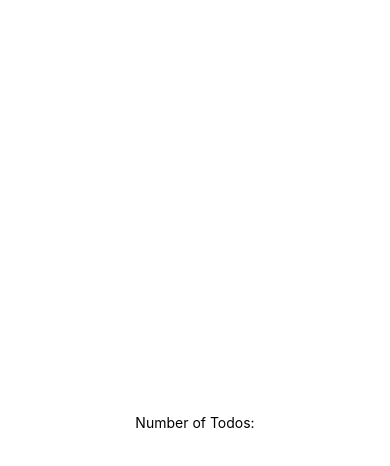
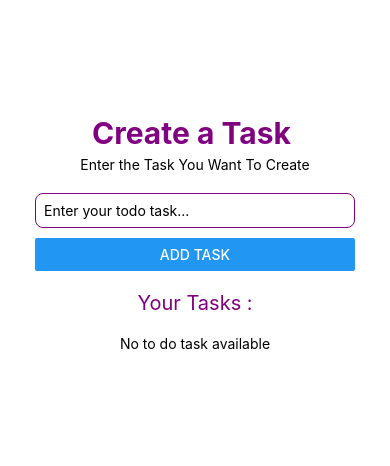
Before and after one commit to Muzammil-crypto/RN-Works_Todo, a React Native app: screen / in a window 390 px wide. Shown: the top 466 px of the page. Built offline with nearby package versions, Linux system fonts and the light colour scheme.

Commit message:
TodoCreated

```diff
--- a/App.tsx
+++ b/App.tsx
@@ -1,8 +1,19 @@
 import React from 'react';
+import {StatusBar} from 'react-native';
 import {Homepage} from './src/pages/Homepage';
 
 function App(): JSX.Element {
-  return <Homepage />;
+  return (
+    <>
+      <StatusBar
+        showHideTransition={'slide'}
+        backgroundColor={'purple'}
+        hidden={false}
+        translucent={false}
+      />
+      <Homepage />
+    </>
+  );
 }
 
 export default App;
--- a/src/pages/Homepage.tsx
+++ b/src/pages/Homepage.tsx
@@ -1,22 +1,141 @@
-import React from 'react';
-import {Text, View, StyleSheet} from 'react-native';
+import React, {useState} from 'react';
+import {
+  StyleSheet,
+  Text,
+  View,
+  TextInput,
+  Button,
+  ScrollView,
+} from 'react-native';
 import {theme} from '../core/Theme';
+interface IToDo {
+  id: number;
+  name: string;
+  price: number;
+}
+
 export const Homepage = () => {
+  const [value, setValue] = useState<string>('');
+  const [toDoList, setToDos] = useState<IToDo[]>([]);
+  const [error, showError] = useState<Boolean>(false);
+  //Functoins
+  const handleSubmit = (): void => {
+    if (value.trim()) setToDos([...toDoList, {text: value, completed: false}]);
+    else showError(true);
+    setValue('');
+  };
+
+  const removeItem = (index: number): void => {
+    const newToDoList = [...toDoList];
+    newToDoList.splice(index, 1);
+    setToDos(newToDoList);
+  };
+
+  const toggleComplete = (index: number): void => {
+    const newToDoList = [...toDoList];
+    newToDoList[index].completed = !newToDoList[index].completed;
+    setToDos(newToDoList);
+  };
   return (
-    <View style={styles.container}>
-      <Text style={styles.textStyle}>Number of Todos:</Text>
-    </View>
+    <ScrollView>
+      <View style={styles.container}>
+        <Text style={styles.title}>Create a Task </Text>
+        <Text style={styles.subtitle1}>Enter the Task You Want To Create</Text>
+        <View style={styles.inputWrapper}>
+          <TextInput
+            placeholder="Enter your todo task..."
+            value={value}
+            onChangeText={e => {
+              setValue(e);
+              showError(false);
+            }}
+            style={styles.inputBox}
+          />
+          <Button title="Add Task" onPress={handleSubmit} />
+        </View>
+        {error && (
+          <Text style={styles.error}>Error: Input field is empty...</Text>
+        )}
+        <Text style={styles.subtitle}>Your Tasks :</Text>
+        {toDoList.length === 0 && <Text>No to do task available</Text>}
+        {toDoList.map((toDo: IToDo, index: number) => (
+          <View style={styles.listItem} key={`${index}_${toDo.text}`}>
+            <Text
+              style={[
+                styles.task,
+                {textDecorationLine: toDo.completed ? 'line-through' : 'none'},
+              ]}>
+              {toDo.text}
+            </Text>
+            <Button
+              title={toDo.completed ? 'Completed' : 'Complete'}
+              onPress={() => toggleComplete(index)}
+            />
+            <Button
+              title="X"
+              onPress={() => {
+                removeItem(index);
+              }}
+              color="crimson"
+            />
+          </View>
+        ))}
+      </View>
+    </ScrollView>
   );
 };
+
 const styles = StyleSheet.create({
   container: {
+    padding: 35,
+    alignItems: 'center',
     height: theme.dimensions.windowHeight,
-    display: 'flex',
-    alignContent: 'center',
-    justifyContent: 'center',
+  },
+  inputWrapper: {
+    width: '100%',
     flexDirection: 'column',
+    justifyContent: 'space-between',
+    marginBottom: 20,
   },
-  textStyle: {
-    alignSelf: 'center',
+  inputBox: {
+    width: '100%',
+    borderColor: 'purple',
+    borderRadius: 8,
+    borderWidth: 1,
+    padding: 8,
+    marginBottom: 10,
+  },
+  title: {
+    marginTop: 80,
+    fontSize: 30,
+    marginBottom: 5,
+    fontWeight: 'bold',
+    color: 'purple',
+  },
+  subtitle1: {
+    fontSize: 14,
+    marginBottom: 20,
+    color: 'black',
+  },
+  subtitle: {
+    fontSize: 20,
+    marginBottom: 20,
+    color: 'purple',
+  },
+  listItem: {
+    flexDirection: 'row',
+    justifyContent: 'space-between',
+    alignItems: 'center',
+    width: '100%',
+    marginBottom: 10,
+  },
+  addButton: {
+    alignItems: 'flex-end',
+  },
+  task: {
+    width: 200,
+  },
+  error: {
+    color: 'red',
   },
 });
```
